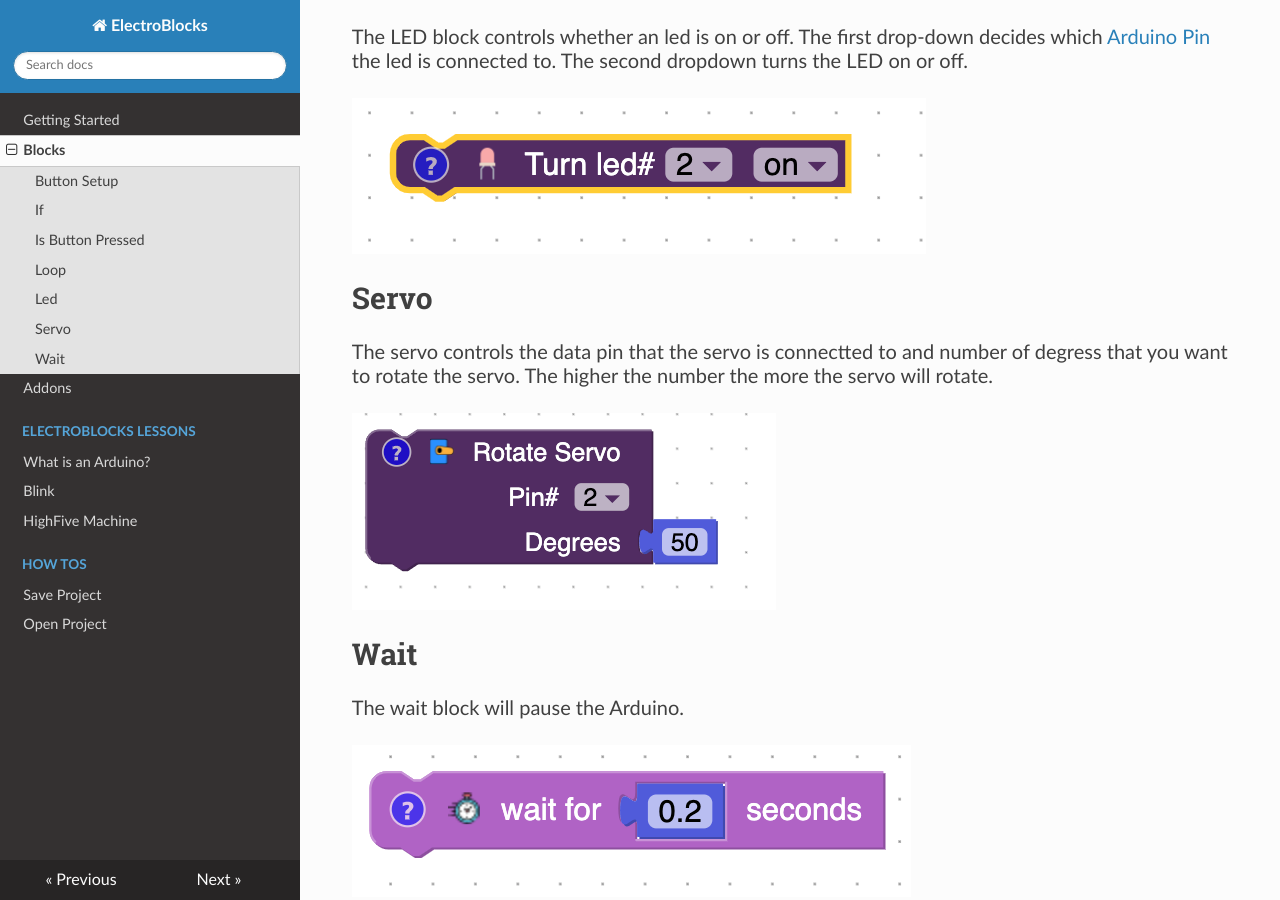
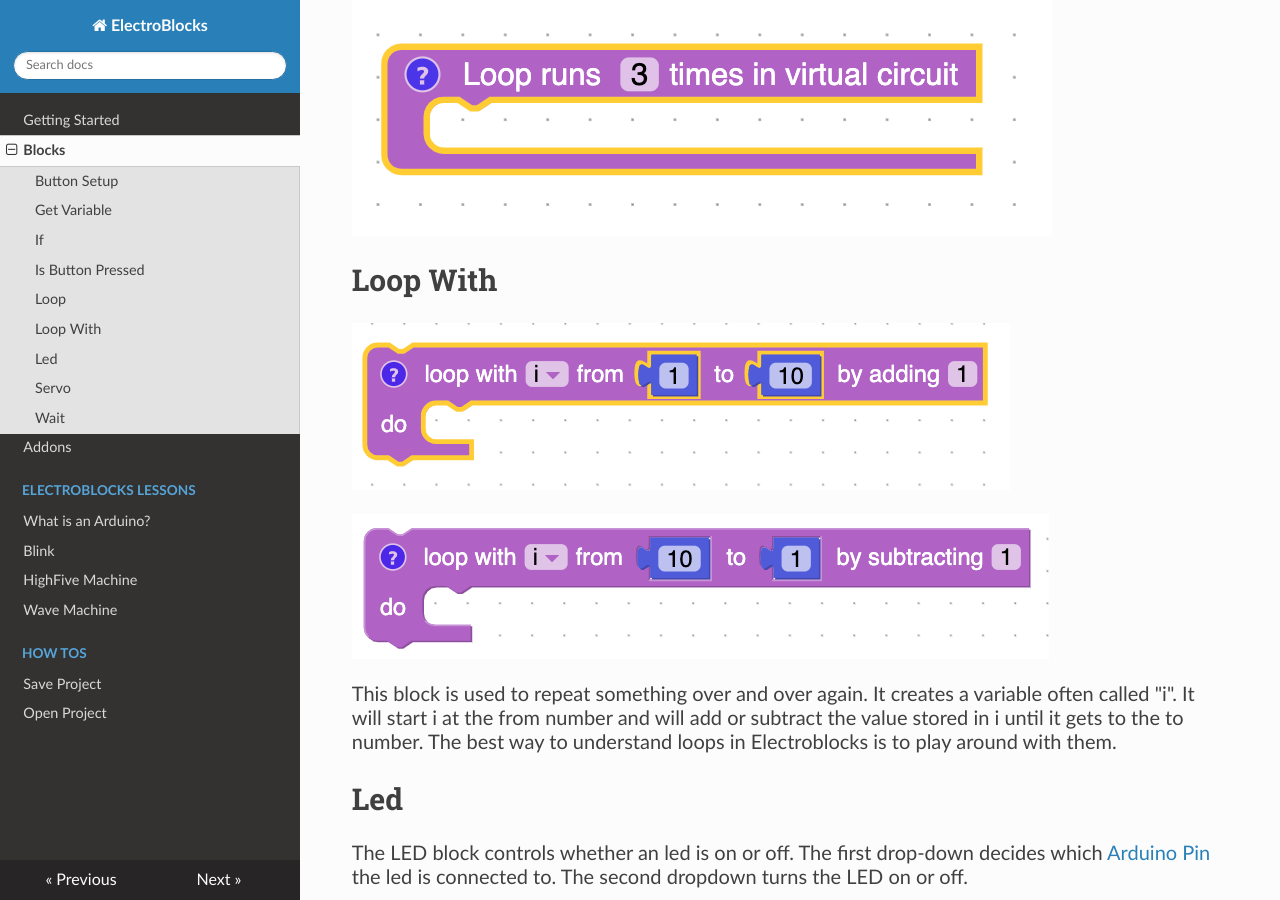
Before and after one commit to ElectroBlocks/docs, an MkDocs documentation site: the page built from docs/blocks.md, in a window 1280 px wide and 900 px high, scrolled down 1522 px. Built offline with MkDocs 1.6.1, drawn with Linux system fonts in a browser that asks for light colours; nearby versions of some CDN libraries; some of the changed text lies outside the part shown.

Commit message:
got wave machine done

```diff
--- a/docs/blocks.md
+++ b/docs/blocks.md
@@ -8,6 +8,11 @@
 
 This block will tells the Arduino which pin to connect the button to.  The stuff under the ----------- is for the virtual circuit.  It's used to tell the virtual circuit whether the button is pressed or not in the loop that the circuit is running.
 
+## Get Variable
+
+![get variable](assets/blocks/get_variable.png)
+
+A variable is one way you can tell the computer to store something.  The get variable block will get the value that is being stored inside the variable.
 
 ## If
 
@@ -29,6 +34,15 @@ Blocks inside the block will run forever on the actual Arduino.  It will be from
 
 ![loop block](assets/blocks/loop.png)
 
+## Loop With
+
+![loop with adding](assets/blocks/loopwith1.png)
+
+![loop block subtracting](assets/blocks/loopwith2.png)
+
+This block is used to repeat something over and over again.  It creates a variable often called "i".  It will start i at the from number and will add or subtract the value stored in i until it gets to the to number.  The best way to understand loops in Electroblocks is to play around with them.
+
+
 ## Led
 
 The LED block controls whether an led is on or off.  The first drop-down decides which [Arduino Pin](/lessons/what-is-an-arduino.html#what-are-pins) the led is connected to.  The second dropdown turns the LED on or off.
--- a/mkdocs.yml
+++ b/mkdocs.yml
@@ -7,6 +7,7 @@ nav:
       - What is an Arduino?: lessons/what-is-an-arduino.md
       - Blink: lessons/blink.md
       - HighFive Machine: lessons/highfive.md
+      - Wave Machine: lessons/wave.md
   - How Tos:
       - Save Project: howto/saveproject.md
       - Open Project: howto/openproject.md
```
Also changed, not shown: docs/lessons/wave.md (added, +34 -0 lines), docs/assets/blocks/get_variable.png (added), docs/assets/blocks/loopwith1.png (added), docs/assets/blocks/loopwith2.png (added).
